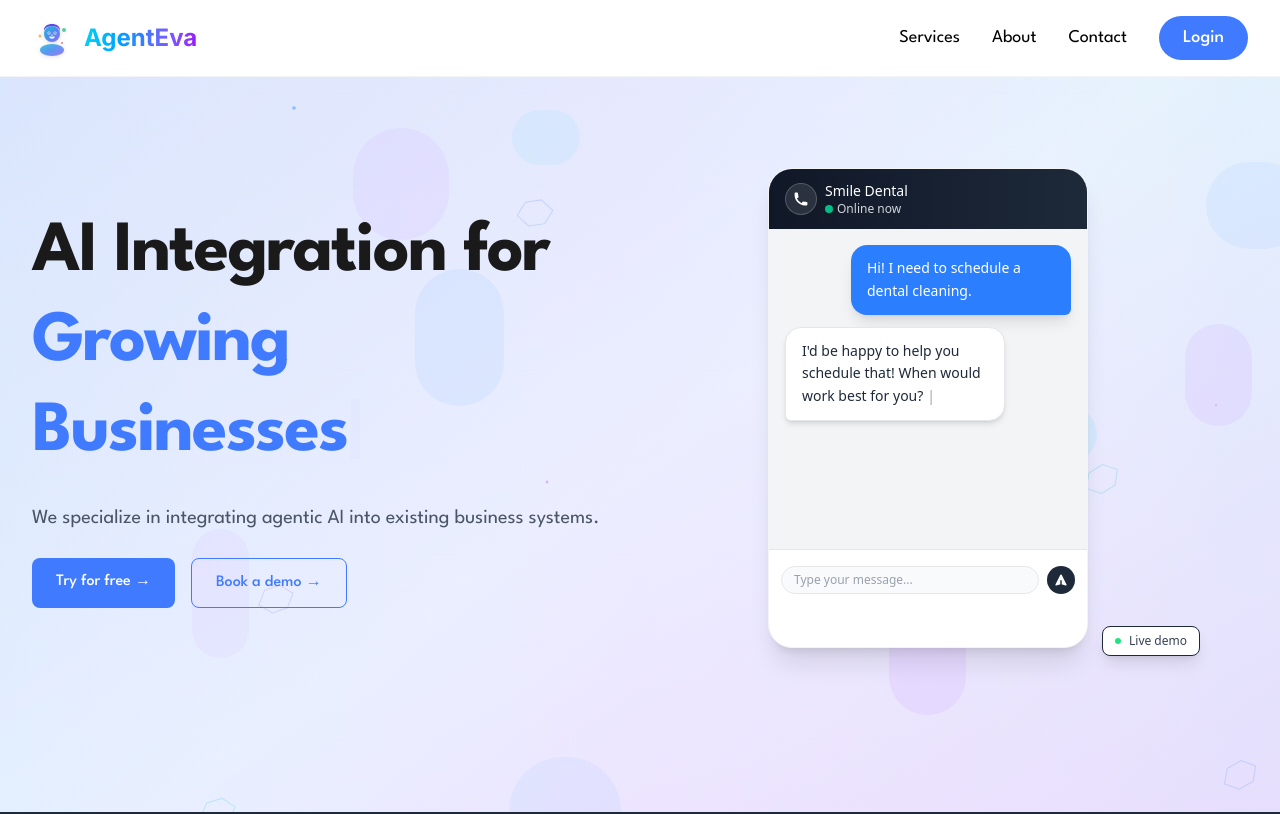
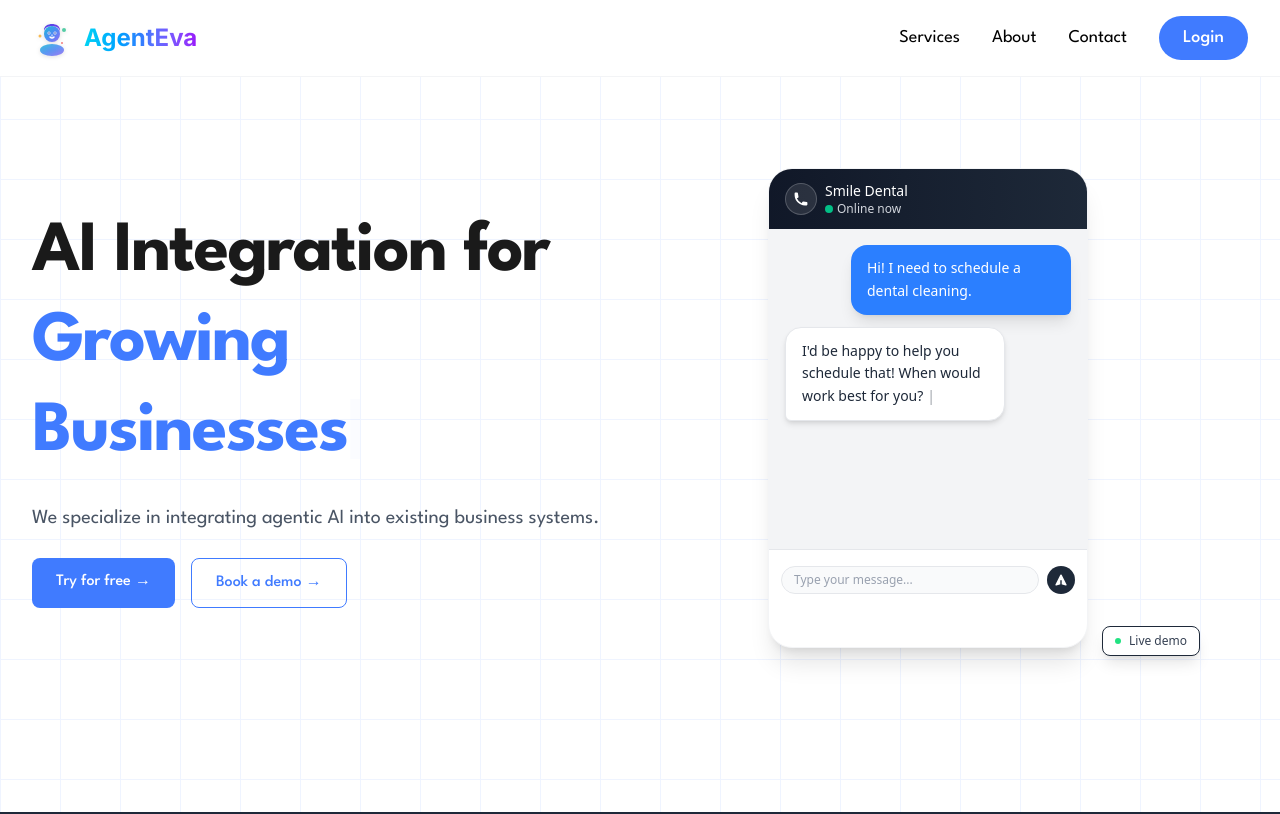
Before and after one commit to benpbooth/AlphaWorx, a Next.js app: page / in a window 1280 px wide. Shown: the top 814 px of the page. Built offline with nearby package versions, Linux system fonts and the light colour scheme.

Commit message:
Revert to clean checkered grid background - simple and professional

```diff
--- a/app/components/sections/Hero.tsx
+++ b/app/components/sections/Hero.tsx
@@ -89,136 +89,17 @@ const Hero: React.FC<HeroProps> = () => {
 
 
            return (
-          <section className="relative min-h-screen bg-gradient-to-br from-slate-50 via-blue-50 to-purple-50 overflow-hidden">
-            {/* Futuristic Moving Background */}
-            <div className="absolute inset-0 pointer-events-none">
-              {/* Animated gradient overlay */}
-              <div className="absolute inset-0 bg-gradient-to-r from-blue-500/5 via-purple-500/5 to-cyan-500/5">
-                <motion.div
-                  className="absolute inset-0 bg-gradient-to-br from-blue-600/10 via-transparent to-purple-600/10"
-                  animate={{
-                    backgroundPosition: ['0% 0%', '100% 100%', '0% 0%'],
-                  }}
-                  transition={{
-                    duration: 20,
-                    repeat: Infinity,
-                    ease: "linear"
-                  }}
-                />
-              </div>
-
-              {/* Floating geometric shapes */}
-              {Array.from({ length: 12 }).map((_, i) => (
-                <motion.div
-                  key={i}
-                  className={`absolute rounded-full ${
-                    i % 3 === 0 ? 'bg-blue-400/20' : i % 3 === 1 ? 'bg-purple-400/20' : 'bg-cyan-400/20'
-                  }`}
-                  style={{
-                    width: `${Math.random() * 100 + 50}px`,
-                    height: `${Math.random() * 100 + 50}px`,
-                    left: `${Math.random() * 100}%`,
-                    top: `${Math.random() * 100}%`,
-                  }}
-                  animate={{
-                    x: [0, Math.random() * 200 - 100, 0],
-                    y: [0, Math.random() * 200 - 100, 0],
-                    scale: [1, Math.random() * 0.5 + 0.8, 1],
-                    opacity: [0.3, 0.7, 0.3],
-                  }}
-                  transition={{
-                    duration: Math.random() * 10 + 15,
-                    repeat: Infinity,
-                    ease: "easeInOut",
-                    delay: Math.random() * 5,
-                  }}
-                />
-              ))}
-
-              {/* Moving particles */}
-              {Array.from({ length: 20 }).map((_, i) => (
-                <motion.div
-                  key={`particle-${i}`}
-                  className={`absolute w-2 h-2 rounded-full ${
-                    i % 4 === 0 ? 'bg-blue-500' : i % 4 === 1 ? 'bg-purple-500' : i % 4 === 2 ? 'bg-cyan-500' : 'bg-indigo-500'
-                  }`}
-                  style={{
-                    left: `${Math.random() * 100}%`,
-                    top: `${Math.random() * 100}%`,
-                  }}
-                  animate={{
-                    x: [0, Math.random() * 400 - 200],
-                    y: [0, Math.random() * 400 - 200],
-                    opacity: [0, 1, 0],
-                    scale: [0, 1, 0],
-                  }}
-                  transition={{
-                    duration: Math.random() * 8 + 12,
-                    repeat: Infinity,
-                    ease: "easeInOut",
-                    delay: Math.random() * 10,
-                  }}
-                />
-              ))}
-
-              {/* Animated grid lines */}
-              <svg className="absolute inset-0 w-full h-full opacity-10" viewBox="0 0 1000 1000">
-                <defs>
-                  <pattern id="futuristicGrid" x="0" y="0" width="100" height="100" patternUnits="userSpaceOnUse">
-                    <motion.path
-                      d="M 100 0 L 0 0 0 100"
-                      fill="none"
-                      stroke="url(#gridGradient)"
-                      strokeWidth="1"
-                      initial={{ pathLength: 0, opacity: 0 }}
-                      animate={{ pathLength: 1, opacity: [0, 0.5, 0] }}
-                      transition={{
-                        duration: 4,
-                        repeat: Infinity,
-                        ease: "easeInOut",
-                        delay: Math.random() * 2,
-                      }}
-                    />
-                  </pattern>
-                  <linearGradient id="gridGradient" x1="0%" y1="0%" x2="100%" y2="100%">
-                    <stop offset="0%" stopColor="#3B82F6" />
-                    <stop offset="50%" stopColor="#8B5CF6" />
-                    <stop offset="100%" stopColor="#06B6D4" />
-                  </linearGradient>
-                </defs>
-                <rect width="100%" height="100%" fill="url(#futuristicGrid)" />
-              </svg>
-
-              {/* Floating hexagons */}
-              {Array.from({ length: 6 }).map((_, i) => (
-                <motion.div
-                  key={`hex-${i}`}
-                  className="absolute"
-                  style={{
-                    left: `${Math.random() * 100}%`,
-                    top: `${Math.random() * 100}%`,
-                  }}
-                  animate={{
-                    rotate: [0, 360],
-                    x: [0, Math.random() * 100 - 50, 0],
-                    y: [0, Math.random() * 100 - 50, 0],
-                  }}
-                  transition={{
-                    duration: Math.random() * 20 + 25,
-                    repeat: Infinity,
-                    ease: "linear",
-                  }}
-                >
-                  <svg width="40" height="40" viewBox="0 0 40 40" className="opacity-20">
-                    <polygon
-                      points="20,2 32,12 32,28 20,38 8,28 8,12"
-                      fill="none"
-                      stroke={i % 3 === 0 ? '#3B82F6' : i % 3 === 1 ? '#8B5CF6' : '#06B6D4'}
-                      strokeWidth="1"
-                    />
-                  </svg>
-                </motion.div>
-              ))}
+          <section className="relative min-h-screen bg-white overflow-hidden">
+            {/* Checkered grid background (upright, non-animated) */}
+            <div className="absolute inset-0 opacity-[0.08] pointer-events-none">
+              <div
+                className="absolute inset-0"
+                style={{
+                  backgroundImage: `linear-gradient(0deg, #407bff 1px, transparent 1px), linear-gradient(90deg, #407bff 1px, transparent 1px)`,
+                  backgroundSize: '60px 60px',
+                  backgroundPosition: '0 0'
+                }}
+              />
             </div>
 
       {/* Main Content */}
```
